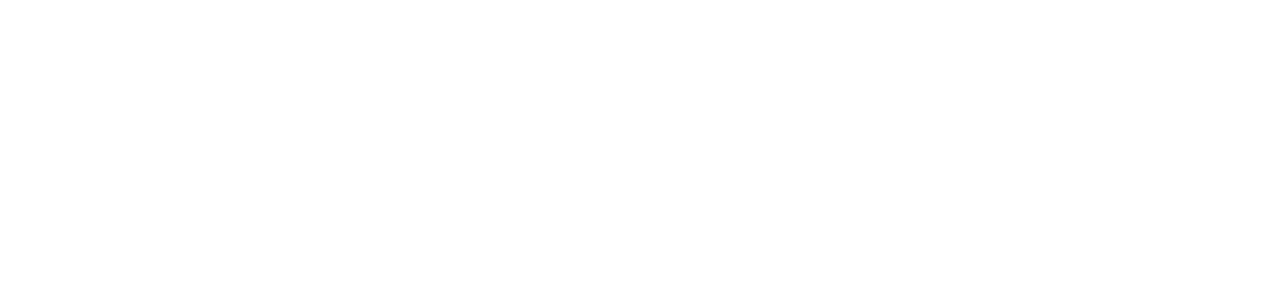
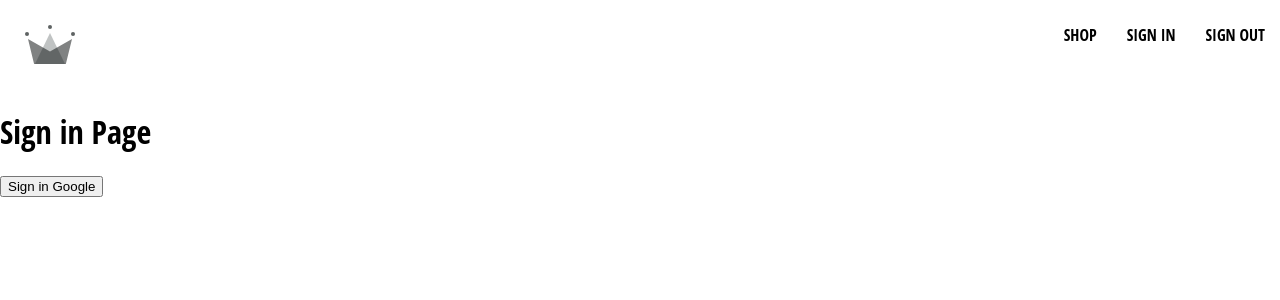
Before and after one commit to Emamezi/crown-clothing, a React (Create React App) app: page /sign-in in a window 1280 px wide. Before the commit this address had no page. Shown: the top 300 px of the page. Built offline with nearby package versions, Linux system fonts and the light colour scheme; the HTML template or start-up script is replaced by a standard one.

Commit message:
created sign in page and added firebase utils

```diff
--- a/package.json
+++ b/package.json
@@ -4,6 +4,7 @@
   "private": true,
   "dependencies": {
     "cra-template": "1.2.0",
+    "firebase": "^11.1.0",
     "react": "^19.0.0",
     "react-dom": "^19.0.0",
     "react-router-dom": "^6.28.0",
--- a/src/App.js
+++ b/src/App.js
@@ -2,6 +2,7 @@
 import Home from "./routes/home/home.component";
 import Navigation from "./routes/navigation/navigation.component";
 import { Routes, Route } from "react-router-dom";
+import SignIn from "./routes/sign-in/sign-in.component";
 function Shop() {
   return <h1>I am the Shop Page</h1>;
 }
@@ -13,6 +14,7 @@
       <Route path="/" element={<Navigation />}>
         <Route index element={<Home />} />
         <Route path="shop" element={<Shop />} />
+        <Route path="sign-in" element={<SignIn />} />
       </Route>
     </Routes>
   );
--- a/src/index.css
+++ b/src/index.css
@@ -16,6 +16,11 @@
 a:active {
   text-decoration: none;
   color: black;
+  text-transform: uppercase;
+}
+a:visited,
+a:hover {
+  color: black;
 }
 .active {
   text-decoration: none;
--- a/src/routes/navigation/navigation.component.jsx
+++ b/src/routes/navigation/navigation.component.jsx
@@ -12,7 +12,7 @@
           <Link className="nav-link" to="/shop">
             SHOP
           </Link>
-          <Link className="nav-link" to="/signin">
+          <Link className="nav-link" to="/sign-in">
             SIGN IN
           </Link>
           <Link className="nav-link" to="signout">
--- /dev/null
+++ b/src/routes/sign-in/sign-in.component.jsx
@@ -0,0 +1,19 @@
+import {
+  signInWithGooglePopUp,
+  createUserDocumentFromAuth,
+} from "../../utils/firebase/firebase";
+function SignIn() {
+  async function logGoogleUser() {
+    const { user } = await signInWithGooglePopUp();
+    const userDocRef = await createUserDocumentFromAuth(user);
+
+    console.log(userDocRef);
+  }
+  return (
+    <div>
+      <h1> Sign in Page</h1>
+      <button onClick={logGoogleUser}>Sign in Google</button>
+    </div>
+  );
+}
+export default SignIn;
--- /dev/null
+++ b/src/utils/firebase/firebase.js
@@ -0,0 +1,68 @@
+import { initializeApp } from "firebase/app";
+import {
+  getAuth,
+  GoogleAuthProvider,
+  signInWithPopup,
+  signInWithRedirect,
+} from "firebase/auth";
+import {
+  getFirestore,
+  doc,
+  getDoc,
+  setDoc,
+  snapshotEqual,
+} from "firebase/firestore";
+// TODO: Add SDKs for Firebase products that you want to use
+// https://firebase.google.com/docs/web/setup#available-libraries
+
+const firebaseConfig = {
+  apiKey: "AIzaSyAJjwTJ9tACkWNAD4m6qhTh6eZy27IKGQA",
+  authDomain: "crown-clothing-db-1c6ac.firebaseapp.com",
+  projectId: "crown-clothing-db-1c6ac",
+  storageBucket: "crown-clothing-db-1c6ac.firebasestorage.app",
+  messagingSenderId: "960925130724",
+  appId: "1:960925130724:web:6ced74df79895bfa5bb1f1",
+};
+
+// Firebase Initialization
+const app = initializeApp(firebaseConfig);
+
+//Initializing cloud firestore to get instance
+const db = getFirestore(app);
+const provider = new GoogleAuthProvider();
+const auth = getAuth();
+
+provider.setCustomParameters({
+  prompt: "select_account",
+});
+
+export function signInWithGooglePopUp() {
+  return signInWithPopup(auth, provider);
+}
+
+export async function createUserDocumentFromAuth(userAuth) {
+  const userDocRef = doc(db, "users", userAuth.uid);
+  //checking if there is an instance of "users" document that exists in the db
+  const userSnapShot = await getDoc(userDocRef);
+
+  //if no user data exixts
+  if (!userSnapShot.exists()) {
+    //get data props from the userAuth object returned
+    const { displayName, email } = userAuth;
+    const createdAt = new Date();
+    try {
+      //write to the docRef if it exists, if it doesnt exist yet then create and write
+      await setDoc(userDocRef, {
+        displayName,
+        email,
+        createdAt,
+      });
+    } catch (error) {
+      console.log("error creating user", error.message);
+    }
+  }
+
+  //if user data exists
+  return userDocRef;
+  //return docref
+}
```
Also changed, not shown: 1 other file (tests, documents, lock files or other folders).
